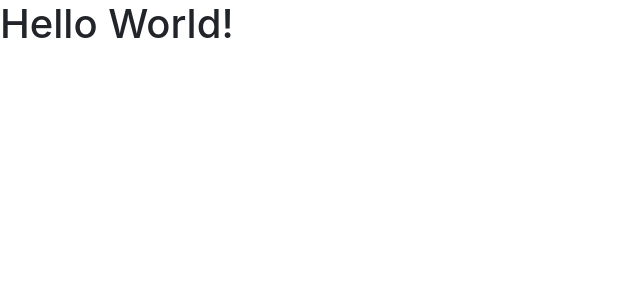
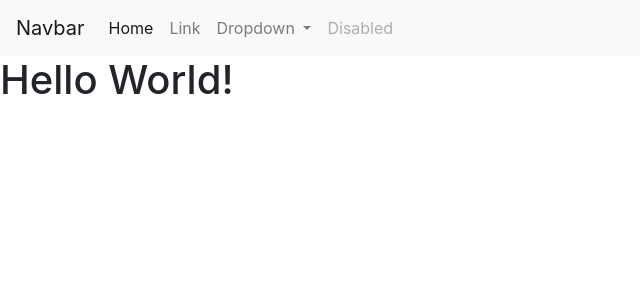
Before and after one commit to Simon-kercode/exo-s-curit-, a PHP site: page / in a window 1280 px wide. Shown: the top 300 px of the page, without its empty margins (0-640 px from the left). Run offline with PHP 8.4, Linux system fonts and the light colour scheme; some libraries are stand-ins or nearby versions.

Commit message:
Navbar implementation

```diff
--- a/src/View/frontend/template.php
+++ b/src/View/frontend/template.php
@@ -32,6 +32,41 @@
     <!-- Template Content ++++++++++++++++++++++++++++++++++++++++++++++++++++++++++++++++++++++++++++++++++++++++++ -->
     <body class="bodyFront">
 
+        <!-- Navbar ++++++++++++++++++++++++++++++++++++++++++++++++++++++++++++++++++++++++++++++++++++++++++++++++ -->
+        <nav class="navbar navbar-expand-lg navbar-light bg-light">
+            <a class="navbar-brand" href="#">Navbar</a>
+            <button class="navbar-toggler" type="button" data-toggle="collapse" data-target="#navbarSupportedContent" aria-controls="navbarSupportedContent" aria-expanded="false" aria-label="Toggle navigation">
+                <span class="navbar-toggler-icon"></span>
+            </button>
+
+            <div class="collapse navbar-collapse" id="navbarSupportedContent">
+                <ul class="navbar-nav mr-auto">
+                    <li class="nav-item active">
+                        <a class="nav-link" href="#">Home <span class="sr-only">(current)</span></a>
+                    </li>
+                    <li class="nav-item">
+                        <a class="nav-link" href="#">Link</a>
+                    </li>
+                    <li class="nav-item dropdown">
+                        <a class="nav-link dropdown-toggle" href="#" id="navbarDropdown" role="button" data-toggle="dropdown" aria-haspopup="true" aria-expanded="false">
+                            Dropdown
+                        </a>
+                        <div class="dropdown-menu" aria-labelledby="navbarDropdown">
+                            <a class="dropdown-item" href="#">Action</a>
+                            <a class="dropdown-item" href="#">Another action</a>
+                            <div class="dropdown-divider"></div>
+                            <a class="dropdown-item" href="#">Something else here</a>
+                        </div>
+                    </li>
+                    <li class="nav-item">
+                        <a class="nav-link disabled" href="#">Disabled</a>
+                    </li>
+                </ul>
+            </div>
+
+        </nav>
+
+
         <?= $content ?>
 
         <!-- Script Bootstrap V4 +++++++++++++++++++++++++++++++++++++++++++++++++++++++++++++++++++++++++++++++++++ -->
```
